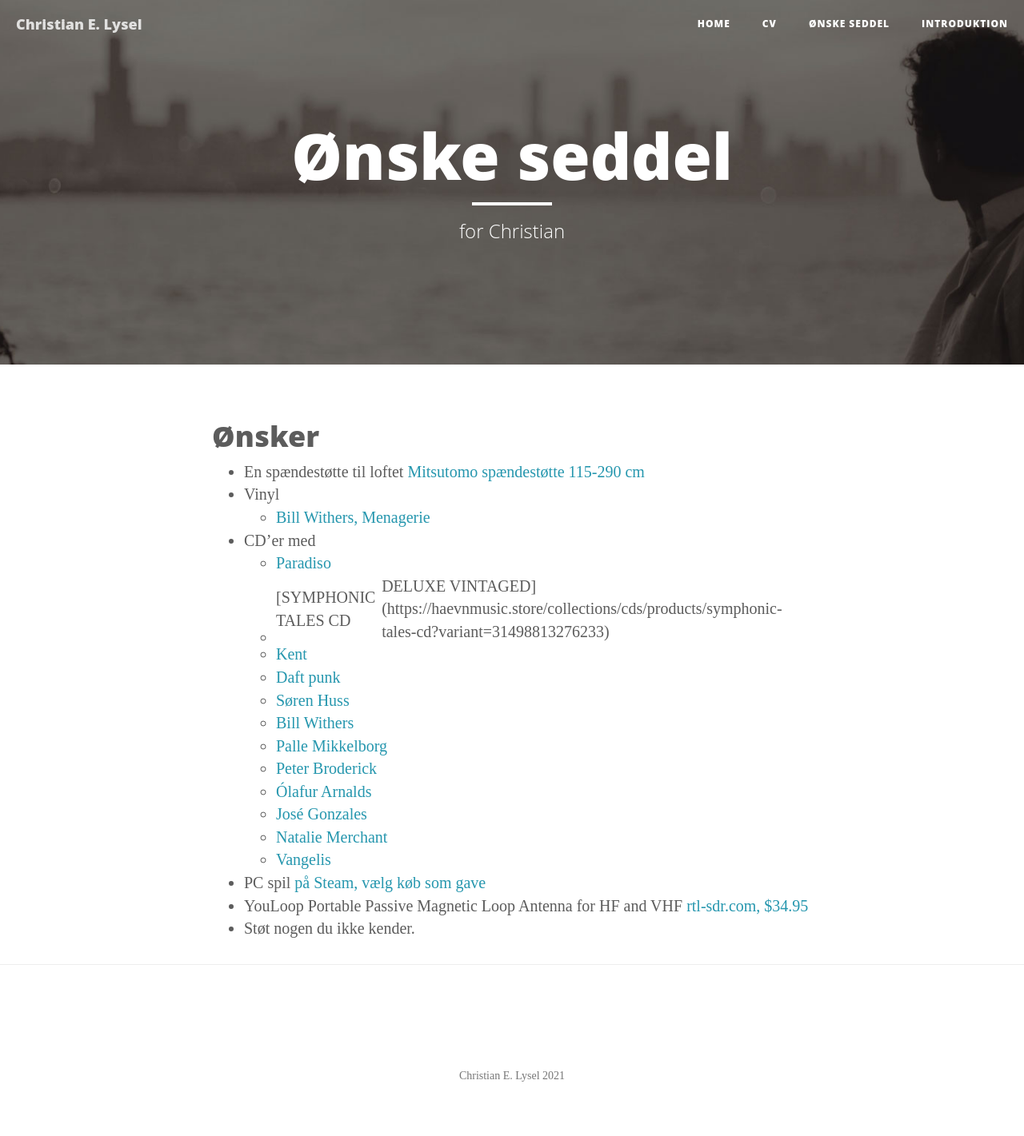
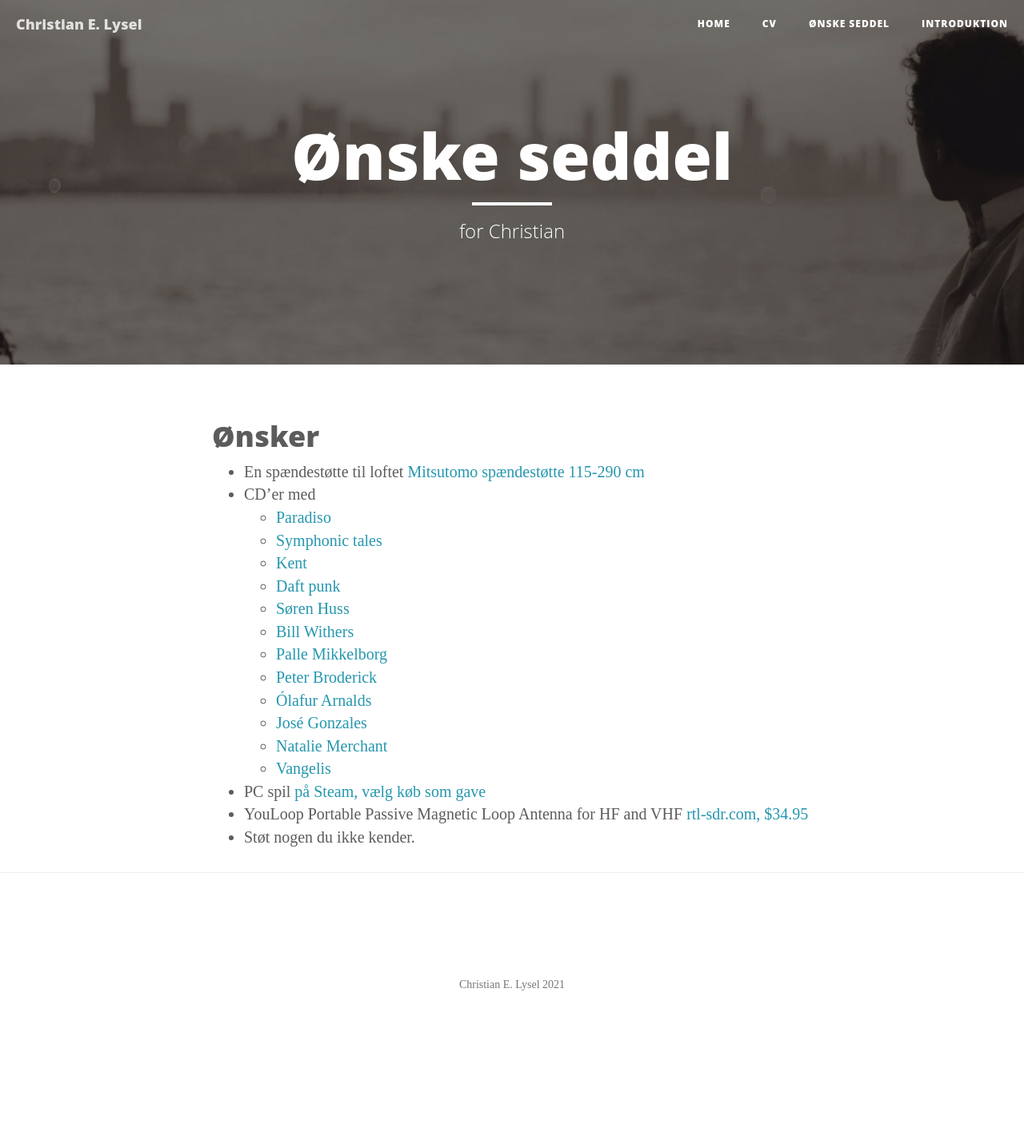
Before and after one commit to clysel/christian.lysel.net, a Jekyll site: the page built from gave.markdown, in a window 1280 px wide. Shown: the whole page at 80% size. Built offline with Jekyll 4.4.1, drawn with Linux system fonts in a browser that asks for light colours; after the commit the page ends 1307 px from its top, so only the background shows below that.

Commit message:
Update gave.markdown

```diff
--- a/gave.markdown
+++ b/gave.markdown
@@ -7,11 +7,9 @@ header-img: "img/about-bg.jpg"
 # Ønsker
 
 * En spændestøtte til loftet [Mitsutomo spændestøtte 115-290 cm](https://www.harald-nyborg.dk/produkt/spaendestoette)
-* Vinyl
-  * [Bill Withers, Menagerie](https://accord.dk/products/bill-withers-menagerie?_pos=6&_sid=5a72387ef&_ss=r&variant=38183181353155)
 * CD'er med
   * [Paradiso](https://accord.dk/collections/hayley-westenra/products/hayley-westenra-ennio-morricone-paradiso?variant=37792651772099)
-  * [SYMPHONIC TALES CD | DELUXE VINTAGED](https://haevnmusic.store/collections/cds/products/symphonic-tales-cd?variant=31498813276233)
+  * [Symphonic tales](https://haevnmusic.store/collections/cds/products/symphonic-tales-cd?variant=31498813276233)
   * [Kent](https://accord.dk/collections/kent-2?type=cd)
   * [Daft punk](https://accord.dk/collections/daft-punk?type=cd)
   * [Søren Huss](https://accord.dk/collections/soren-huss?type=cd)
```
